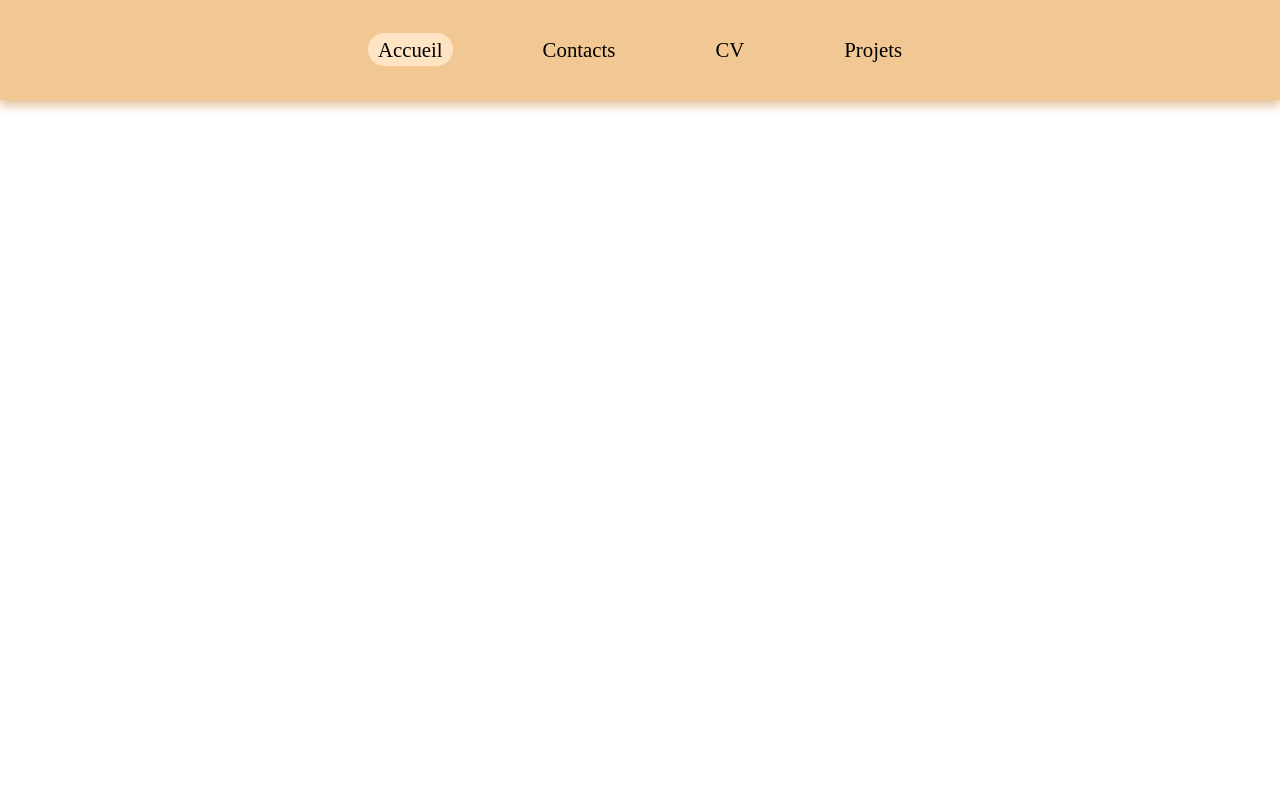
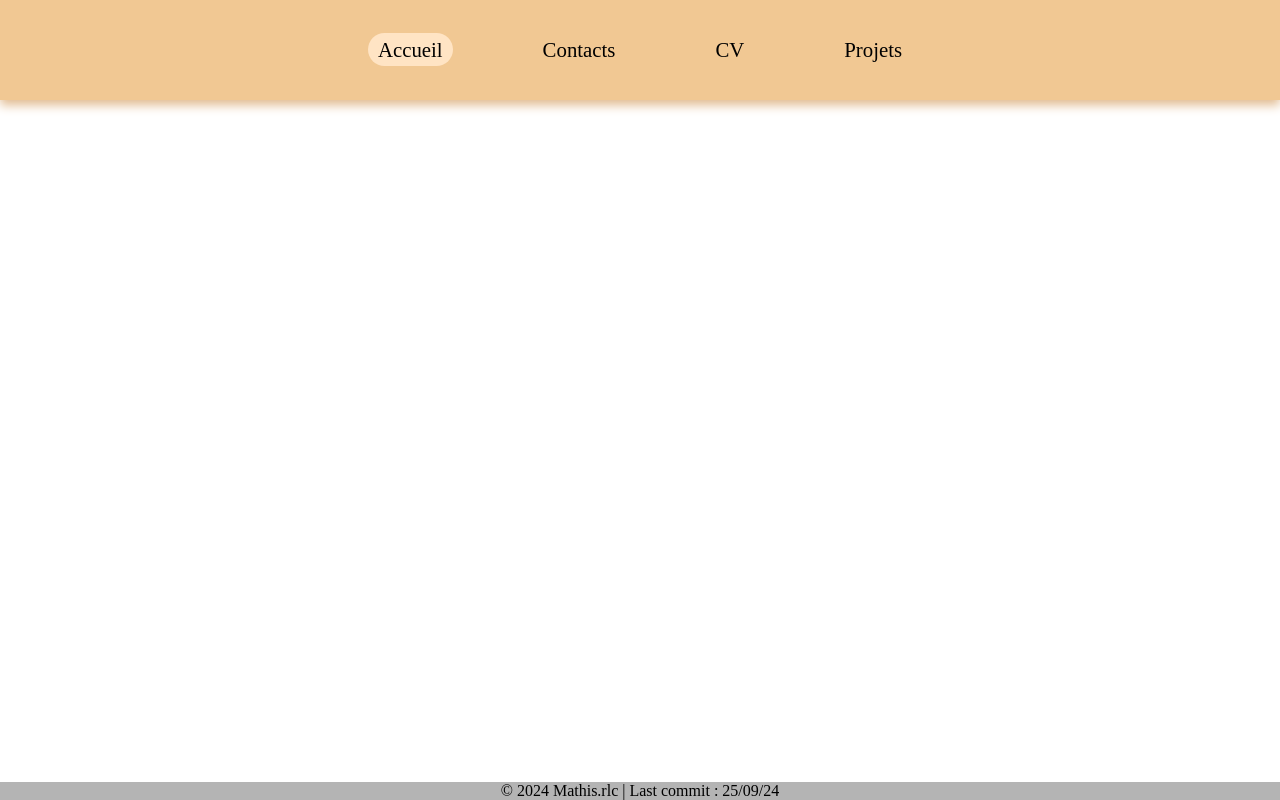
Before and after one commit to Mathis4x3/MyWebSite, a plain HTML site: page index.html in a window 1280 px wide. Drawn offline with Linux system fonts and the light colour scheme.

Commit message:
feature : footbar

```diff
--- a/CSS/main.css
+++ b/CSS/main.css
@@ -63,6 +63,14 @@ a:hover{
     bottom: 0;
 }
 
+.footbar{
+    position: fixed;
+    bottom: 0;
+    background-color: #b4b4b4;
+    width: 100%;
+    text-align: center;
+}
+
 @media screen and (max-width: 650px){
     .navbar{
         height: 70px;
--- a/index.html
+++ b/index.html
@@ -7,6 +7,7 @@
     <meta name="viewport" content="width=device-width, initial-scale=1.0">
 </head>
 <body>
+    <header>
         <div class="navbar" id="navbar">
             <div class="buttons" id="buttons">
                 <p class="btn"><a style="background-color: bisque" href="">Accueil</a></p>
@@ -24,10 +25,13 @@
                 <p>____________</p>
             </div>
         </div>
+    </header>
 
-    <div class="footer">
-
+    <footer>
+        <div class="footbar">
+            <p>© 2024 Mathis.rlc | Last commit : 25/09/24</p>
         </div>
+    </footer>
 
     <script src="JS/main.js"></script>
 </body>
```
Lines whose indentation alone changed are shown as unchanged.
